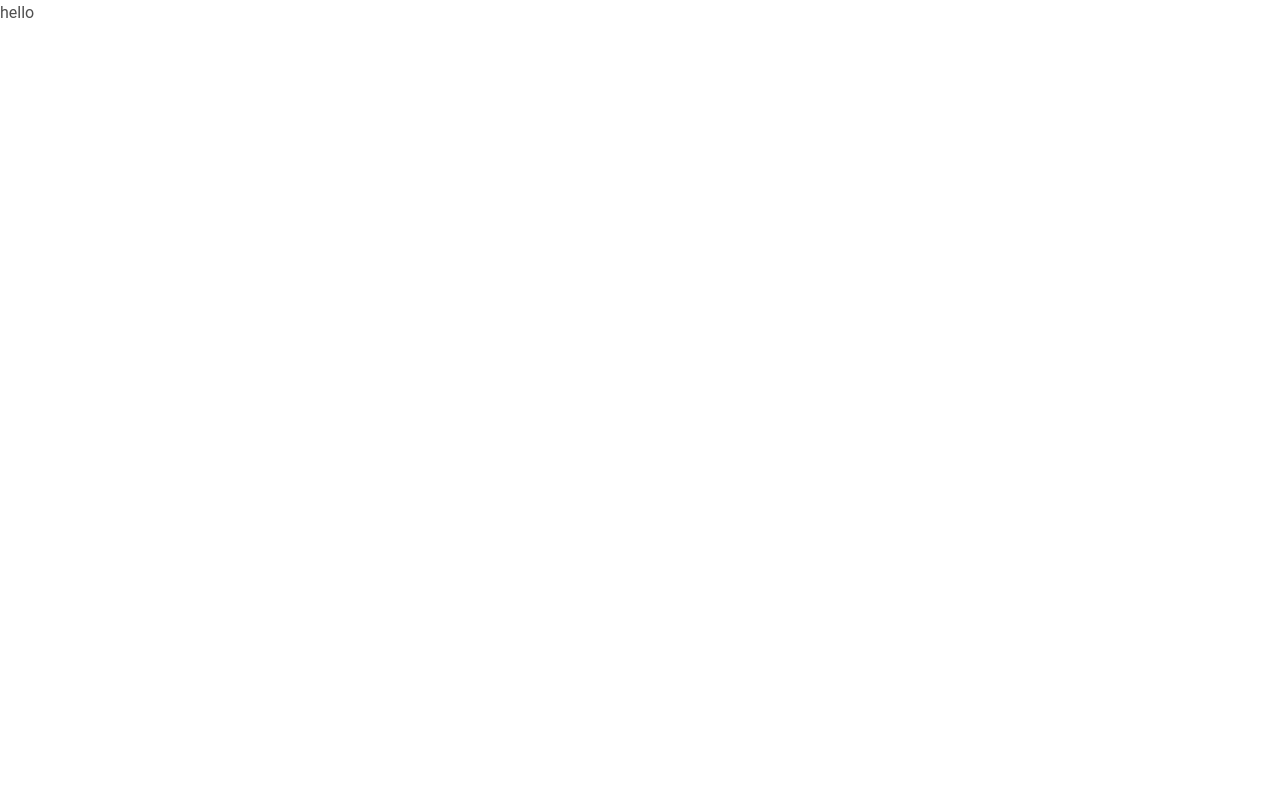
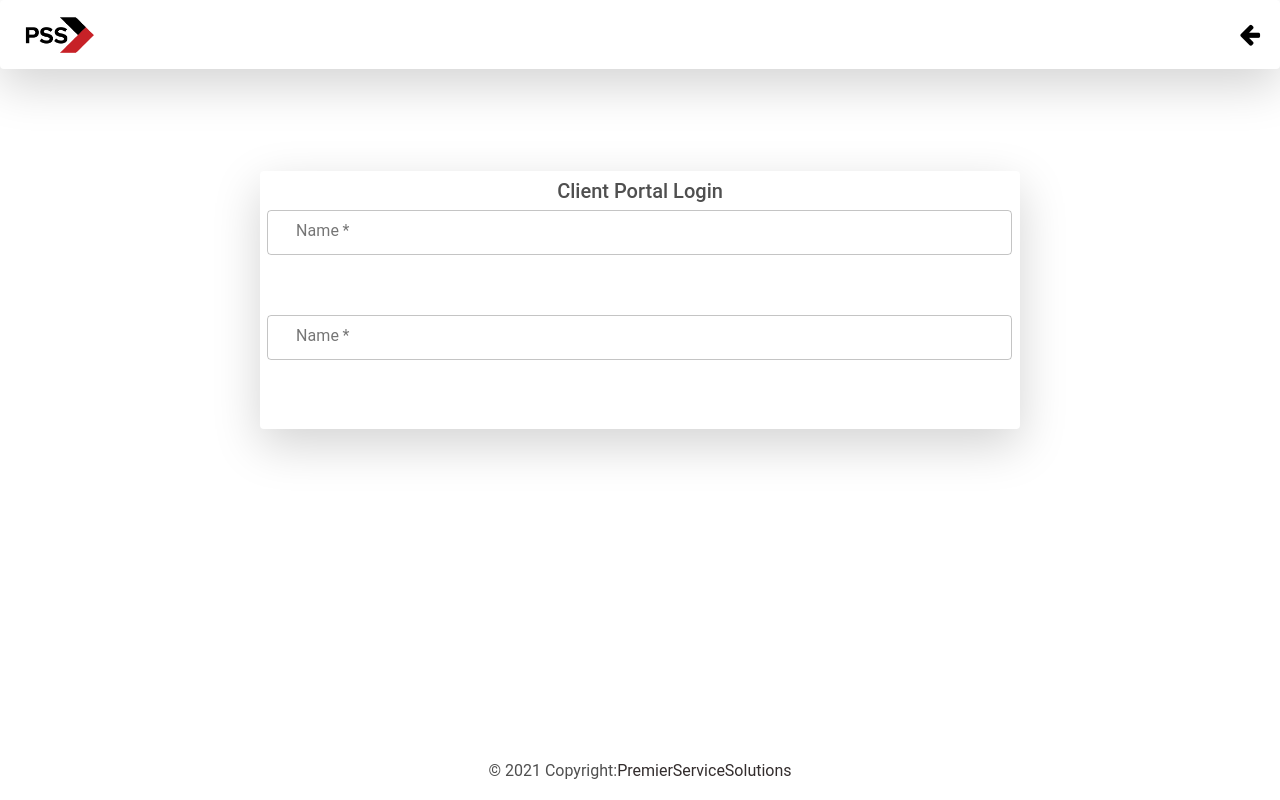
Before and after one commit to kylecharlesbotha/SEN381-Project, a React (Create React App) app in the folder Web App/Client/: page /ClientPortal in a window 1280 px wide. Built offline with nearby package versions, Linux system fonts and the light colour scheme.

Commit message:
Added Client Portal and fixed NavBar

```diff
--- a/Web App/Client/src/components/ClientPortal/ClientPortal.css
+++ b/Web App/Client/src/components/ClientPortal/ClientPortal.css
@@ -0,0 +1,13 @@
+.navbar .fa-arrow-left {
+  color: black;
+  font-size: x-large;
+}
+.container {
+  margin-top: 8%;
+}
+
+.footer {
+  position: fixed;
+  bottom: 0;
+  width: 100%;
+}
--- a/Web App/Client/src/components/ClientPortal/ClientPortal.js
+++ b/Web App/Client/src/components/ClientPortal/ClientPortal.js
@@ -1,9 +1,62 @@
 import Aux from "../../hoc/Auxillary";
+import "./ClientPortal.css";
+import Logo from "../../assets/images/PSSLogo.png";
+import React from "react";
+import { NavLink } from "react-router-dom";
+import TextField from "@material-ui/core/TextField";
 
 const ClientPortal = (props) => {
   return (
     <Aux>
-      <p>hello</p>
+      <nav className="navbar navbar-expand-lg navbar-light bg-light shadow-lg p-2 mb-2 bg-white rounded">
+        <div className="container-fluid">
+          <a className="navbar-brand" href="/">
+            <img src={Logo} alt="logo" className="logoimg" />
+          </a>
+          <NavLink
+            className="fa fa-arrow-left"
+            to="/Home"
+            href="/Home"
+          ></NavLink>
+        </div>
+      </nav>
+      <div className="container">
+        <div className="row justify-content-center">
+          <div className="col-md-8 justify-content-center text-center bg-light shadow-lg p-2 mb-2 bg-white rounded">
+            <h5>Client Portal Login</h5>
+            <div className="input-group mb-3">
+              <div className="input-group-prepend"></div>
+              <TextField
+                id="filled-basic"
+                label="Name"
+                variant="outlined"
+                className="form-control lblHeader"
+                size="small"
+                required
+                color="secondary"
+              />
+            </div>
+            <div className="input-group mb-3">
+              <div className="input-group-prepend"></div>
+              <TextField
+                id="filled-basic"
+                label="Name"
+                variant="outlined"
+                className="form-control lblHeader"
+                size="small"
+                required
+                color="secondary"
+              />
+            </div>
+          </div>
+        </div>
+      </div>
+      <div className="text-center p-3 footer">
+        © 2021 Copyright:
+        <a className="text-dark" href="https://premierservicesolutions.co.za">
+          PremierServiceSolutions
+        </a>
+      </div>
     </Aux>
   );
 };
--- a/Web App/Client/src/components/Home/ContactUs/ContactUs.js
+++ b/Web App/Client/src/components/Home/ContactUs/ContactUs.js
@@ -2,9 +2,7 @@ import Aux from "../../../hoc/Auxillary";
 import "../ContactUs/ContactUs.css";
 import Email from "../../../assets/images/EmailEtiquette.png";
 import Arrow from "../../../assets/images/arrow.png";
-import { makeStyles } from "@material-ui/core/styles";
 import TextField from "@material-ui/core/TextField";
-import TextareaAutosize from "@material-ui/core/TextareaAutosize";
 import "font-awesome/css/font-awesome.min.css";
 
 const ContactUs = () => {
@@ -75,7 +73,7 @@ const ContactUs = () => {
               className="btn btn-dark btnsendemail btn-rounded"
             >
               Send Email
-              <img src={Arrow} className="sendemailimage" />
+              <img src={Arrow} className="sendemailimage" alt="arrow" />
             </button>
           </div>
         </div>
--- a/Web App/Client/src/components/Home/Footer/Footer.css
+++ b/Web App/Client/src/components/Home/Footer/Footer.css
@@ -20,3 +20,10 @@
 .btnsubscribe {
   margin-top: 5%;
 }
+.footersec {
+  margin-top: 3%;
+}
+
+.newsletter {
+  margin-top: 2%;
+}
--- a/Web App/Client/src/components/Home/Footer/Footer.js
+++ b/Web App/Client/src/components/Home/Footer/Footer.js
@@ -2,7 +2,6 @@ import Aux from "../../../hoc/Auxillary";
 import "./../Footer/Footer.css";
 import "font-awesome/css/font-awesome.min.css";
 import "mdb-ui-kit/css/mdb.min.css";
-import TextField from "@material-ui/core/TextField";
 
 const Footer = () => {
   return (
@@ -36,13 +35,14 @@ const Footer = () => {
             </div>
           </div>
         </div>
-        <div className="container p-4 pb-0 text-center">
+        <div className="container p-1 pb-0 text-center footersec">
           <section className="mb-4">
             <a
               className="btn btn-floating m-1 btnfacebook"
               href="https://facebook.com"
               role="button"
               target="_blank"
+              rel="noreferrer"
             >
               <i className="fa fa-facebook"></i>
             </a>
@@ -52,6 +52,7 @@ const Footer = () => {
               href="https://twitter.com"
               target="_blank"
               role="button"
+              rel="noreferrer"
             >
               <i className="fa fa-twitter"></i>
             </a>
@@ -61,6 +62,7 @@ const Footer = () => {
               href="https://google.com"
               role="button"
               target="_blank"
+              rel="noreferrer"
             >
               <i className="fa fa-google"></i>
             </a>
@@ -70,6 +72,7 @@ const Footer = () => {
               href="https://instagram.com"
               role="button"
               target="_blank"
+              rel="noreferrer"
             >
               <i className="fa fa-instagram"></i>
             </a>
@@ -79,6 +82,7 @@ const Footer = () => {
               href="https://linkedin.com"
               role="button"
               target="_blank"
+              rel="noreferrer"
             >
               <i className="fa fa-linkedin"></i>
             </a>
@@ -88,12 +92,13 @@ const Footer = () => {
               href="https://github.com"
               role="button"
               target="_blank"
+              rel="noreferrer"
             >
               <i className="fa fa-github"></i>
             </a>
           </section>
         </div>
-        <section className="container">
+        <section className="container newsletter">
           <div className="row  justify-content-center">
             <div className="col-md-3">
               <p className="pt-1">
@@ -115,7 +120,8 @@ const Footer = () => {
             </div>
           </div>
         </section>
-        <div className="text-center p-3 footer">
+        <div className="footer">
+          <div className="text-center p-3">
             © 2021 Copyright:
             <a
               className="text-white"
@@ -125,6 +131,7 @@ const Footer = () => {
             </a>
           </div>
         </div>
+      </div>
     </Aux>
   );
 };
--- a/Web App/Client/src/components/Home/Navigation/Navigation.css
+++ b/Web App/Client/src/components/Home/Navigation/Navigation.css
@@ -5,3 +5,11 @@
 .navbar {
 	font-weight: 500;
 }
+.logoimg {
+  width: 70px;
+  margin-left: 1%;
+}
+
+.navbar-brand {
+  width: 30%;
+}
--- a/Web App/Client/src/components/Home/Navigation/Navigation.js
+++ b/Web App/Client/src/components/Home/Navigation/Navigation.js
@@ -1,16 +1,15 @@
 import "./Navigation.css";
 import { NavLink } from "react-router-dom";
-import Typography from '@material-ui/core/Typography';
-import Box from '@material-ui/core/Box';
+import Typography from "@material-ui/core/Typography";
+import Box from "@material-ui/core/Box";
+import Logo from "../../../assets/images/PSSLogo.png";
 const Navigation = (props) => {
   return (
-    <Typography component="Div" >
+    <Typography component="Div">
       <Box>
-        <nav  className="navbar navbar-expand-lg navbar-light bg-light shadow-lg p-2 mb-2 bg-white rounded">
+        <nav className="navbar navbar-expand-lg navbar-light bg-light shadow-lg p-2 mb-2 bg-white rounded">
           <div className="container-fluid">
-            <a  className="navbar-brand" href="/">
-              Premier Service Solutions
-            </a>
+            <img src={Logo} alt="Logo" className="logoimg" />
             <button
               className="navbar-toggler"
               type="button"
@@ -20,7 +19,6 @@ const Navigation = (props) => {
               <i className="fa fa-bars"></i>
             </button>
             <div className="collapse navbar-collapse" id="navbarNav">
-
               <ul className="navbar-nav ms-auto">
                 <li fontWeight="fontWeightBold" className="nav-item">
                   <Box fontWeight="fontWeightBold" m={1}>
@@ -28,13 +26,13 @@ const Navigation = (props) => {
                       Home
                     </a>
                   </Box>
-
                 </li>
                 <li className="nav-item scroll-to-section">
-                    <Box fontWeight="fontWeightBold" m={1}><a className="nav-link" href="/">
+                  <Box fontWeight="fontWeightBold" m={1}>
+                    <a className="nav-link" href="/">
                       About Us
-                    </a></Box>
-
+                    </a>
+                  </Box>
                 </li>
                 <li className="nav-item">
                   <Box fontWeight="fontWeightBold" m={1}>
@@ -42,7 +40,6 @@ const Navigation = (props) => {
                       Services
                     </a>
                   </Box>
-
                 </li>
                 <li className="nav-item">
                   <Box fontWeight="fontWeightBold" m={1}>
@@ -50,22 +47,20 @@ const Navigation = (props) => {
                       Contact Us
                     </a>
                   </Box>
-
                 </li>
                 <li className="nav-item">
                   <Box fontWeight="fontWeightBold" m={1}>
-                    <NavLink  className="nav-link" to="ClientPortal">
+                    <NavLink className="nav-link" to="ClientPortal">
                       Client Portal
                     </NavLink>
-
                   </Box>
-
                 </li>
                 <li className="nav-item">
-                    <Box fontWeight="fontWeightBold" m={1}><NavLink className="nav-link" to="AgentPortal">
+                  <Box fontWeight="fontWeightBold" m={1}>
+                    <NavLink className="nav-link" to="AgentPortal">
                       Agent Portal
-                    </NavLink></Box>
-
+                    </NavLink>
+                  </Box>
                 </li>
               </ul>
             </div>
@@ -73,7 +68,6 @@ const Navigation = (props) => {
         </nav>
       </Box>
     </Typography>
-
   );
 };
 
```
Also changed, not shown: Web App/Client/src/assets/images/PSSLogo.png (added). Lines whose indentation alone changed are shown as unchanged.
